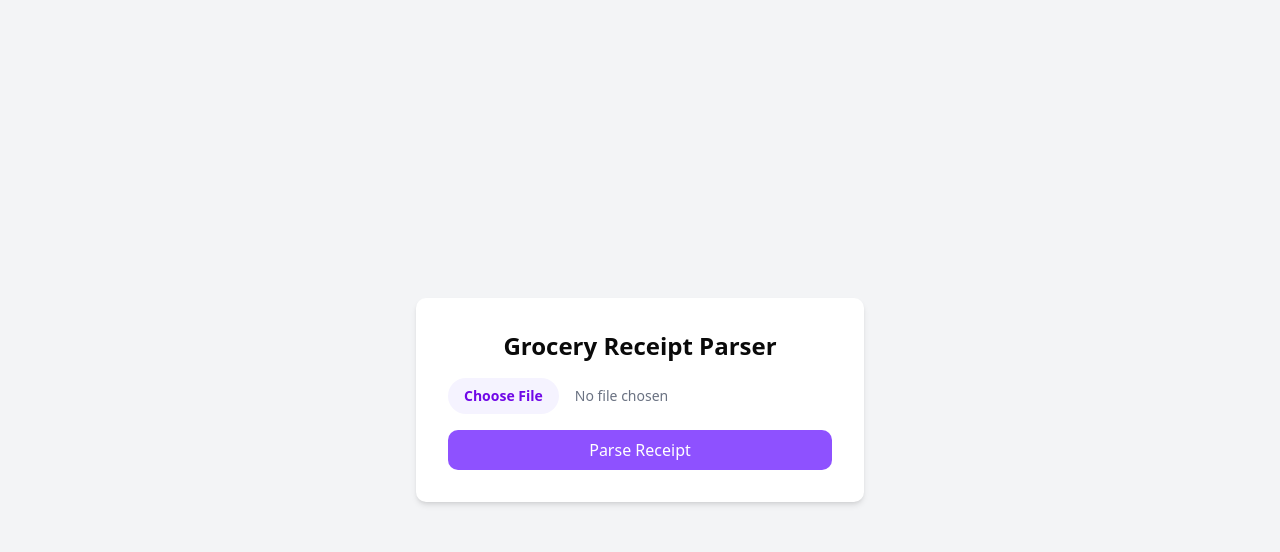
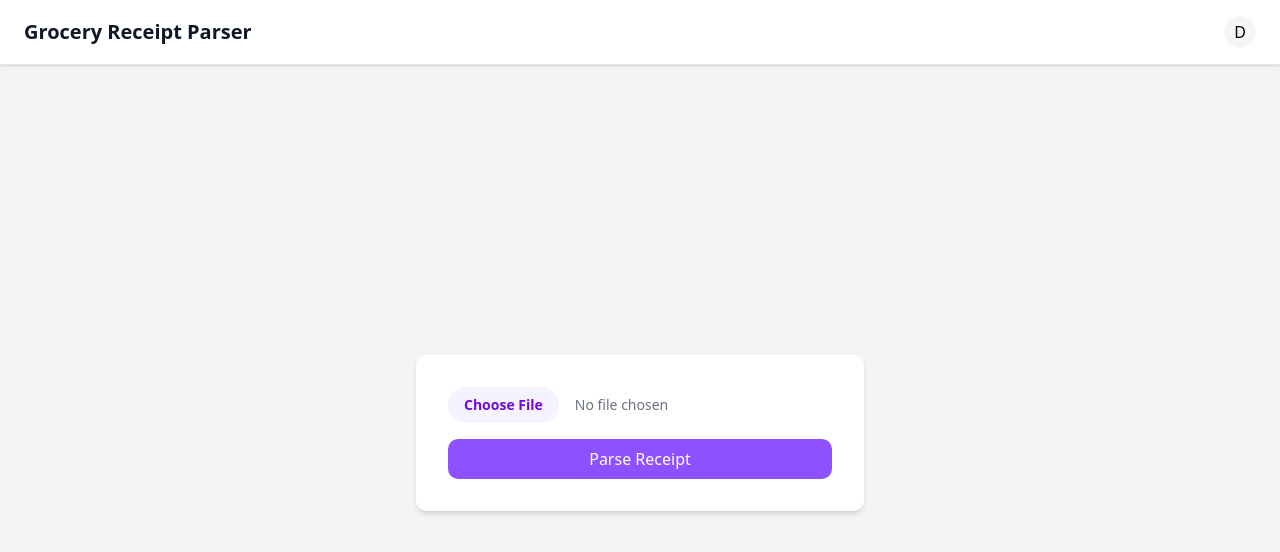
Before and after one commit to sajeremy/food, a React (Vite) app in the folder frontend/: page / in a window 1280 px wide. Shown: the top 552 px of the page. Built offline with nearby package versions, Linux system fonts and the light colour scheme; no server answers.

Commit message:
feat: add initial app header

```diff
--- a/frontend/src/App.tsx
+++ b/frontend/src/App.tsx
@@ -1,5 +1,6 @@
 import { useState } from 'react';
 import { parseGroceryReceipt } from './services/api/groceryReceipt';
+import { Header } from '@/components/organisms/Header';
 
 function App() {
   const [selectedFile, setSelectedFile] = useState<File | null>(null);
@@ -20,7 +21,7 @@ function App() {
 
     try {
       const groceryData = await parseGroceryReceipt({
-        user: 'test_user', // Replace with actual user ID or context
+        user: 'DemoUser', // Replace with actual user ID or context
         imgFile: selectedFile,
       });
       setParsedData(groceryData);
@@ -31,10 +32,15 @@ function App() {
     }
   };
 
+  const handleLogout = () => {
+    console.log('User logged out');
+  };
+
   return (
-    <div className="min-h-screen bg-gray-100 flex flex-col items-center justify-center">
-      <div className="bg-white p-8 rounded-lg shadow-md w-full max-w-md">
-        <h1 className="text-2xl font-bold mb-4 text-center">Grocery Receipt Parser</h1>
+    <div className="min-h-screen bg-gray-100 flex flex-col">
+      <Header onLogout={handleLogout} />
+      <div className="flex-1 flex flex-col items-center justify-center">
+        <div className="bg-white p-8 rounded-lg shadow-md w-full max-w-md">
         <div className="mb-4">
           <input type="file" onChange={handleFileChange} className="block w-full text-sm text-gray-500 file:mr-4 file:py-2 file:px-4 file:rounded-full file:border-0 file:text-sm file:font-semibold file:bg-violet-50 file:text-violet-700 hover:file:bg-violet-100" />
         </div>
@@ -47,6 +53,7 @@ function App() {
             <pre className="text-sm whitespace-pre-wrap">{JSON.stringify(parsedData, null, 2)}</pre>
           </div>
         )}
+        </div>
       </div>
     </div>
   );
--- /dev/null
+++ b/frontend/src/components/atoms/index.ts
@@ -0,0 +1 @@
+// Atomic components - basic building blocks
--- /dev/null
+++ b/frontend/src/components/molecules/DropdownMenu.tsx
@@ -0,0 +1,68 @@
+import { useState, useRef, useEffect } from 'react';
+import { cn } from '../../lib/utils';
+
+interface DropdownMenuProps {
+  trigger: React.ReactNode;
+  children: React.ReactNode;
+  align?: 'left' | 'right';
+  className?: string;
+}
+
+interface DropdownMenuItemProps {
+  children: React.ReactNode;
+  onClick?: () => void;
+  className?: string;
+}
+
+export function DropdownMenu({ trigger, children, align = 'right', className }: DropdownMenuProps) {
+  const [isOpen, setIsOpen] = useState(false);
+  const dropdownRef = useRef<HTMLDivElement>(null);
+
+  useEffect(() => {
+    function handleClickOutside(event: MouseEvent) {
+      if (dropdownRef.current && !dropdownRef.current.contains(event.target as Node)) {
+        setIsOpen(false);
+      }
+    }
+
+    document.addEventListener('mousedown', handleClickOutside);
+    return () => {
+      document.removeEventListener('mousedown', handleClickOutside);
+    };
+  }, []);
+
+  const alignmentClasses = align === 'left' ? 'left-0' : 'right-0';
+
+  return (
+    <div className="relative" ref={dropdownRef}>
+      <div onClick={() => setIsOpen(!isOpen)} className="cursor-pointer">
+        {trigger}
+      </div>
+      {isOpen && (
+        <div
+          className={cn(
+            'absolute top-full mt-2 w-48 bg-white rounded-md shadow-lg border border-gray-200 z-50',
+            alignmentClasses,
+            className
+          )}
+        >
+          {children}
+        </div>
+      )}
+    </div>
+  );
+}
+
+export function DropdownMenuItem({ children, onClick, className }: DropdownMenuItemProps) {
+  return (
+    <div
+      className={cn(
+        'px-4 py-2 text-sm text-gray-700 hover:bg-gray-100 cursor-pointer first:rounded-t-md last:rounded-b-md',
+        className
+      )}
+      onClick={onClick}
+    >
+      {children}
+    </div>
+  );
+}
--- /dev/null
+++ b/frontend/src/components/molecules/UserMenu.tsx
@@ -0,0 +1,36 @@
+import { LogOut } from 'lucide-react';
+import { Avatar, AvatarImage, AvatarFallback } from '@/components/ui/shadcn/Avatar';
+import { DropdownMenu, DropdownMenuContent, DropdownMenuItem, DropdownMenuTrigger } from '@/components/ui/shadcn/dropdown-menu';
+
+interface UserMenuProps {
+  avatarSrc?: string;
+  userName?: string;
+  onLogout?: () => void;
+}
+
+export function UserMenu({ avatarSrc, userName = 'DemoUser', onLogout }: UserMenuProps) {
+  const handleLogout = () => {
+    if (onLogout) {
+      onLogout();
+    } else {
+      console.log('Logout clicked');
+    }
+  };
+
+  return (
+    <DropdownMenu>
+      <DropdownMenuTrigger className="focus:outline-none">
+        <Avatar className="hover:ring-2 hover:ring-violet-200 transition-all cursor-pointer">
+          <AvatarImage src={avatarSrc} alt={userName} />
+          <AvatarFallback>{userName.charAt(0).toUpperCase()}</AvatarFallback>
+        </Avatar>
+      </DropdownMenuTrigger>
+      <DropdownMenuContent align="end">
+        <DropdownMenuItem onClick={handleLogout}>
+          <LogOut size={16} />
+          Log out
+        </DropdownMenuItem>
+      </DropdownMenuContent>
+    </DropdownMenu>
+  );
+}
--- /dev/null
+++ b/frontend/src/components/molecules/index.ts
@@ -0,0 +1,3 @@
+// Molecular components - combinations of atoms
+export { DropdownMenu, DropdownMenuItem } from './DropdownMenu';
+export { UserMenu } from './UserMenu';
--- /dev/null
+++ b/frontend/src/components/organisms/Header.tsx
@@ -0,0 +1,28 @@
+import { UserMenu } from '@/components/molecules/UserMenu';
+
+interface HeaderProps {
+  title?: string;
+  avatarSrc?: string;
+  userName?: string;
+  onLogout?: () => void;
+}
+
+export function Header({
+  title = 'Grocery Receipt Parser',
+  avatarSrc,
+  userName = 'DemoUser',
+  onLogout
+}: HeaderProps) {
+  return (
+    <header className="bg-white shadow-sm border-b border-gray-200 px-6 py-4">
+      <div className="flex items-center justify-between">
+        <h1 className="text-xl font-semibold text-gray-900">{title}</h1>
+        <UserMenu
+          avatarSrc={avatarSrc}
+          userName={userName}
+          onLogout={onLogout}
+        />
+      </div>
+    </header>
+  );
+}
--- /dev/null
+++ b/frontend/src/components/organisms/index.ts
@@ -0,0 +1,2 @@
+// Organism components - complex UI sections
+export { Header } from './Header';
--- /dev/null
+++ b/frontend/src/components/templates/index.ts
@@ -0,0 +1 @@
+// Template components - page layouts
```
Also changed, not shown: frontend/src/components/index.ts (added, +10 -0 lines).
